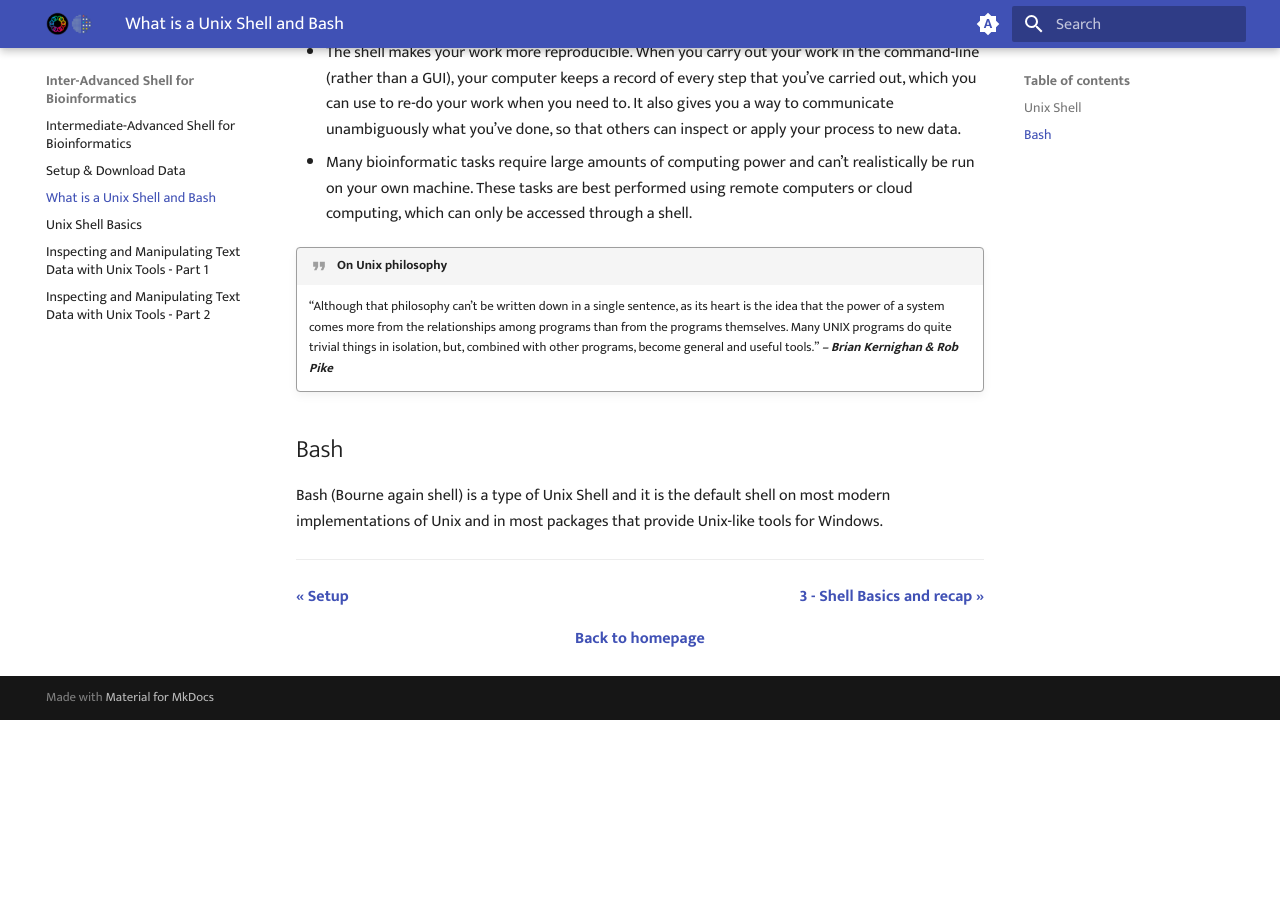
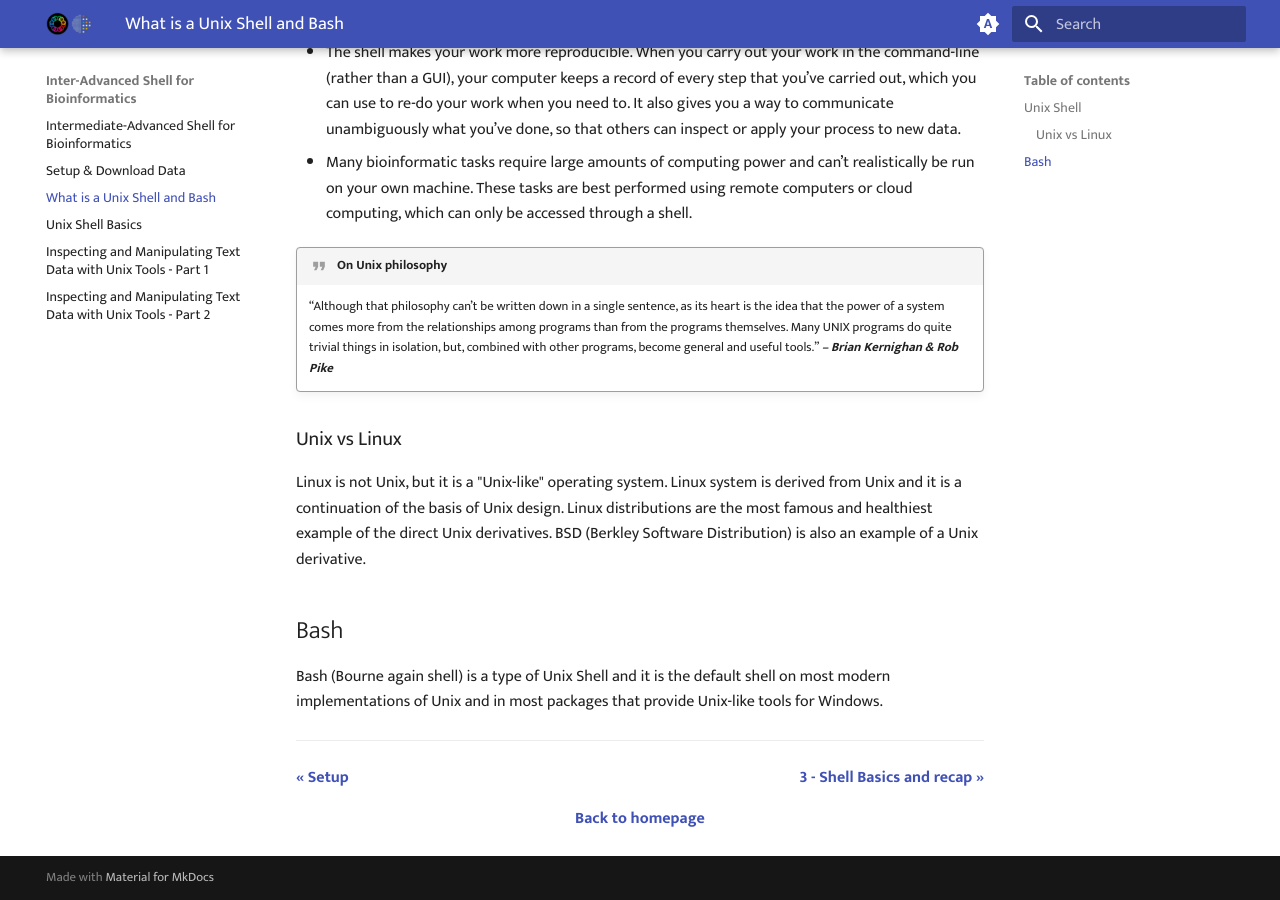
Before and after one commit to GenomicsAotearoa/shell-for-bioinformatics, an MkDocs documentation site: the page built from docs/1_introduction.md, in a window 1280 px wide and 900 px high, scrolled down 645 px. Built offline with MkDocs 1.6.1 and Material for MkDocs 9.7.7, drawn with Linux system fonts in a browser that asks for light colours; before the commit the page ends 1365 px from its top, so only the background shows below that.

Commit message:
Unix vs Linux

```diff
--- a/docs/1_introduction.md
+++ b/docs/1_introduction.md
@@ -25,6 +25,10 @@ There are many reasons to learn about the shell:
 
     “Although that philosophy can’t be written down in a single sentence, as its heart is the idea that the power of a system comes more from the relationships among programs than from the programs themselves. Many UNIX programs do quite trivial things in isolation, but, combined with other programs, become general and useful tools.” ***– Brian Kernighan & Rob Pike***
 
+### Unix vs Linux
+
+Linux is not Unix, but it is a "Unix-like" operating system. Linux system is derived from Unix and it is a continuation of the basis of Unix design. Linux distributions are the most famous and healthiest example of the direct Unix derivatives. BSD (Berkley Software Distribution) is also an example of a Unix derivative.
+
 ## Bash
 
 Bash (Bourne again shell) is a type of Unix Shell and it is the default shell on most modern implementations of Unix and in most packages that provide Unix-like tools for Windows.
```
